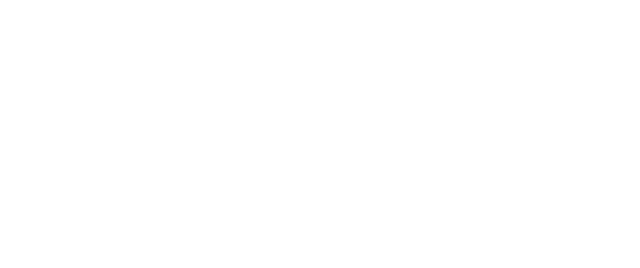
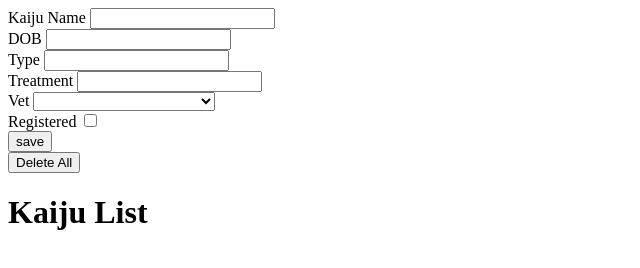
Before and after one commit to SinnottTM/codeclan_w6_d5_hw_dom, a plain HTML site: page index.html in a window 1280 px wide. Shown: the whole page, without its empty margins (0-640 px from the left). Drawn offline with Linux system fonts and the light colour scheme.

Commit message:
2nd commit - html page done

```diff
--- a/index.html
+++ b/index.html
@@ -1 +1,75 @@
-<!-- HTML goes here -->
+<!DOCTYPE html>
+<html lang="en" dir="ltr">
+
+<head>
+    <meta charset="utf-8">
+    <title>Kiaju List Updater</title>
+
+    <!-- Link to CSS -->
+    <link rel="stylesheet" type="text/css" media="screen" href="css/style.css" />
+    <!-- Link to js -->
+    <script src="js/app.js"></script>
+</head>
+
+<body>
+    <!-- Establish form for input of data by user -->
+    <form id="new-item-form">
+        <div id="form-wrapper">
+
+            <!-- Input via text for type entered here -->
+            <div class="form-item">
+                <label for="kaiju-name" class="primary">Kaiju Name</label>
+                <input type="text" id="kaiju-name" required />
+            </div>
+
+            <!-- Input via text for type entered here -->
+            <div class="form-item">
+                <label for="kaiju-dob" class="primary">DOB</label>
+                <input type="text" id="kaiju-dob" required />
+            </div>
+
+            <!-- Input via text for type entered here -->
+            <div class="form-item">
+                <label for="kaiju-type" class="primary">Type</label>
+                <input type="text" id="kaiju-type" required />
+            </div>
+
+            <!-- Input via text for treatment entered here -->
+            <div class="form-item">
+                <label for="kaiju-treatment" class="primary">Treatment</label>
+                <input type="text" id="kaiju-treatment" required />
+            </div>
+
+            <!-- Input via drop down menu for Vets -->
+            <div class="form-item">
+                <label for="kaiju-vet" class="primary">Vet</label>
+                <select id="kaiju-vet">
+                    <option value="" disabled selected></option>
+                    <option value="Serizawa">Dr. Daisuke Serizawa</option>
+                    <option value="Denham">Captain Carl Denham<</option>
+                    <option value="Pentecost">Marshal Stacker Pentecost</option>
+                    <option value="Sang-ok">Director Shin Sang-ok</option>
+                    <option value="Sinnott">Tim Sinnott</option>
+                </select>
+            </div>
+
+            <!-- tickbox for register/un-registered entered here -->
+            <div class="form-item">
+                <label>Registered</label>
+                <input type="checkbox" id="registered" name="registered" value="registered" required/>
+            </div>
+
+        <!-- submit all inputs with this -->
+        </div>
+        <input type="submit" value="save" />
+    </form>
+
+    <!-- Button for deleting List below -->
+    <button id="delete-all">Delete All</button>
+
+    <!-- Return List of Kaiju here -->
+    <h1>Kaiju List</h1>
+    <ul id="Kaiju-list"></ul>
+</body>
+
+</html>
```
